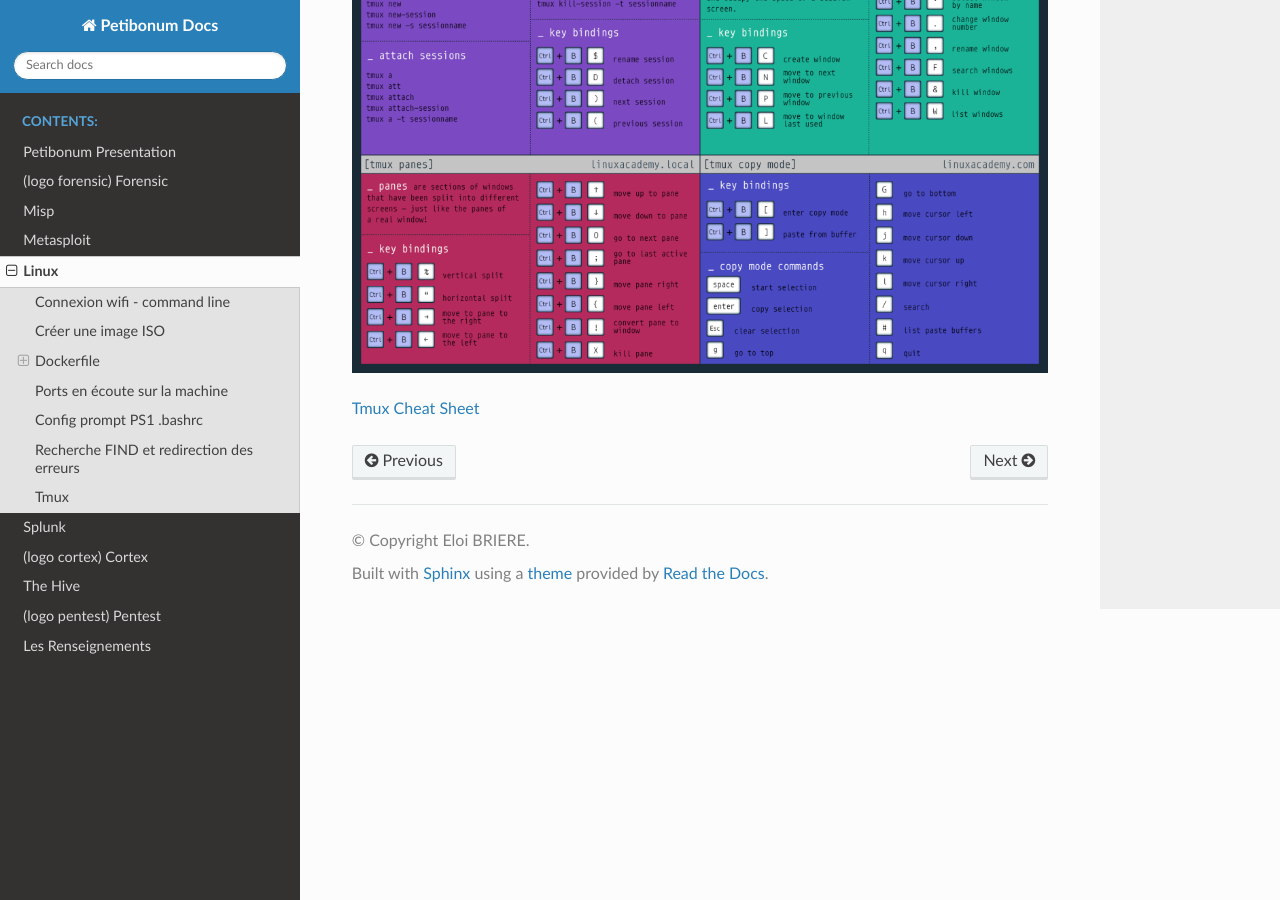
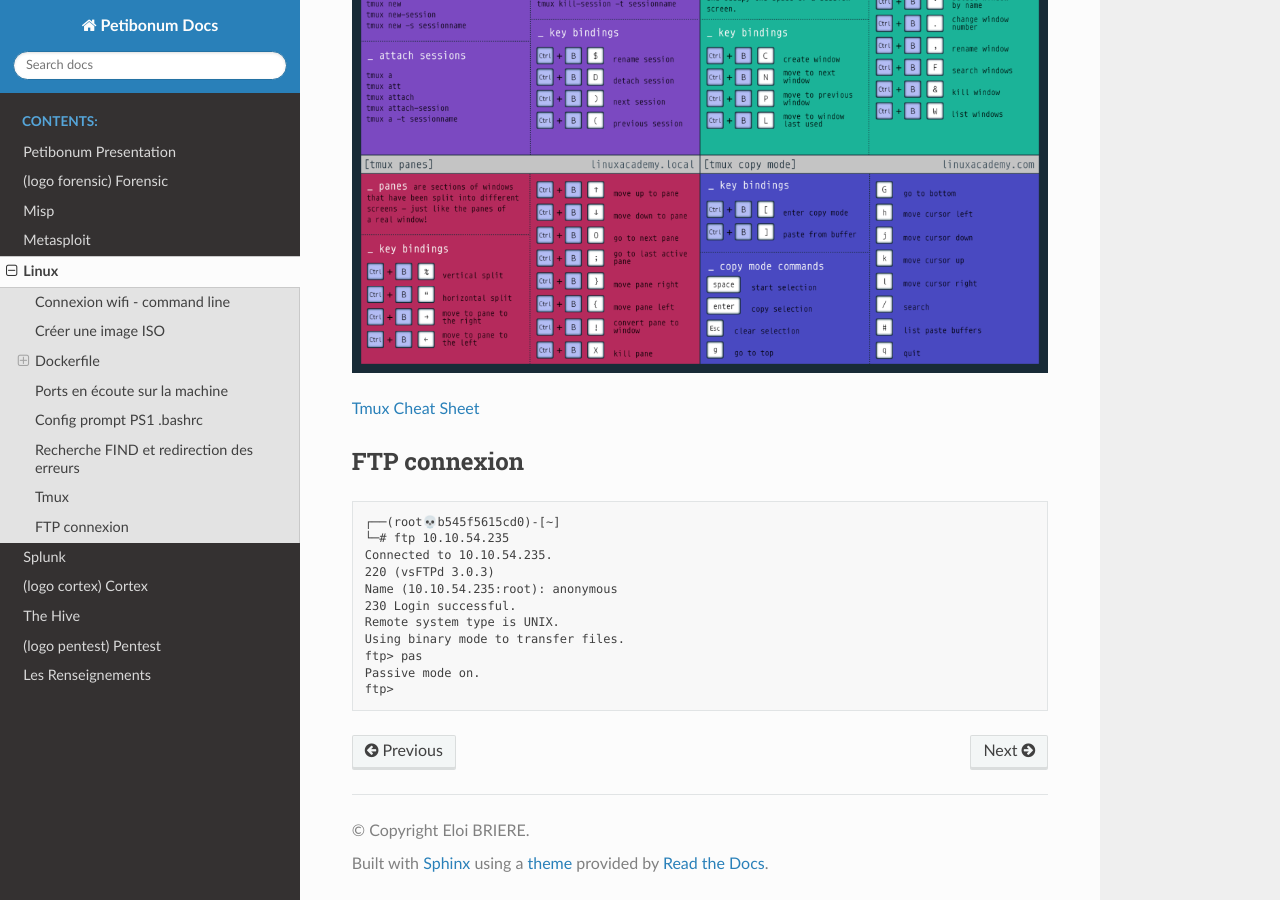
Before and after one commit to Iole-Bri/misp_docs_2, a Sphinx documentation site: the page built from docs/source/src/linux.md, in a window 1280 px wide and 900 px high, scrolled down 1940 px. Built offline with Sphinx 7.4.7 and the Read the Docs theme 2.0.0, drawn with Linux system fonts in a browser that asks for light colours.

Commit message:
modif linux.md

```diff
--- a/docs/source/src/linux.md
+++ b/docs/source/src/linux.md
@@ -71,3 +71,17 @@ La commande final "bash" permet d'ouvrir un shell root du container.
 ![](img/tmux.png)
 
 [Tmux Cheat Sheet](https://acloudguru.com/blog/engineering/tmux-cheat-sheet?utm_source=legacyla&utm_medium=redirect&utm_campaign=one_platform)
+
+## FTP connexion
+
+    ┌──(root💀b545f5615cd0)-[~]
+    └─# ftp 10.10.54.235
+    Connected to 10.10.54.235.
+    220 (vsFTPd 3.0.3)
+    Name (10.10.54.235:root): anonymous
+    230 Login successful.
+    Remote system type is UNIX.
+    Using binary mode to transfer files.
+    ftp> pas
+    Passive mode on.
+    ftp>
```
